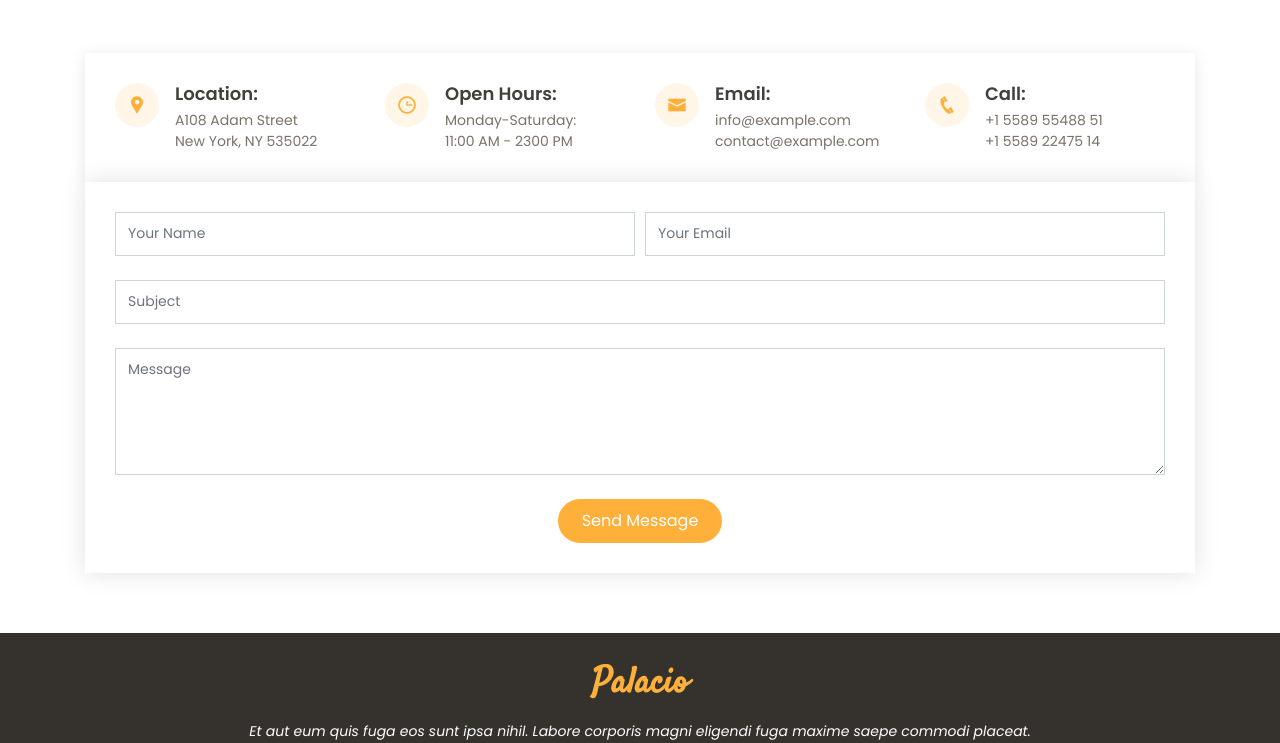
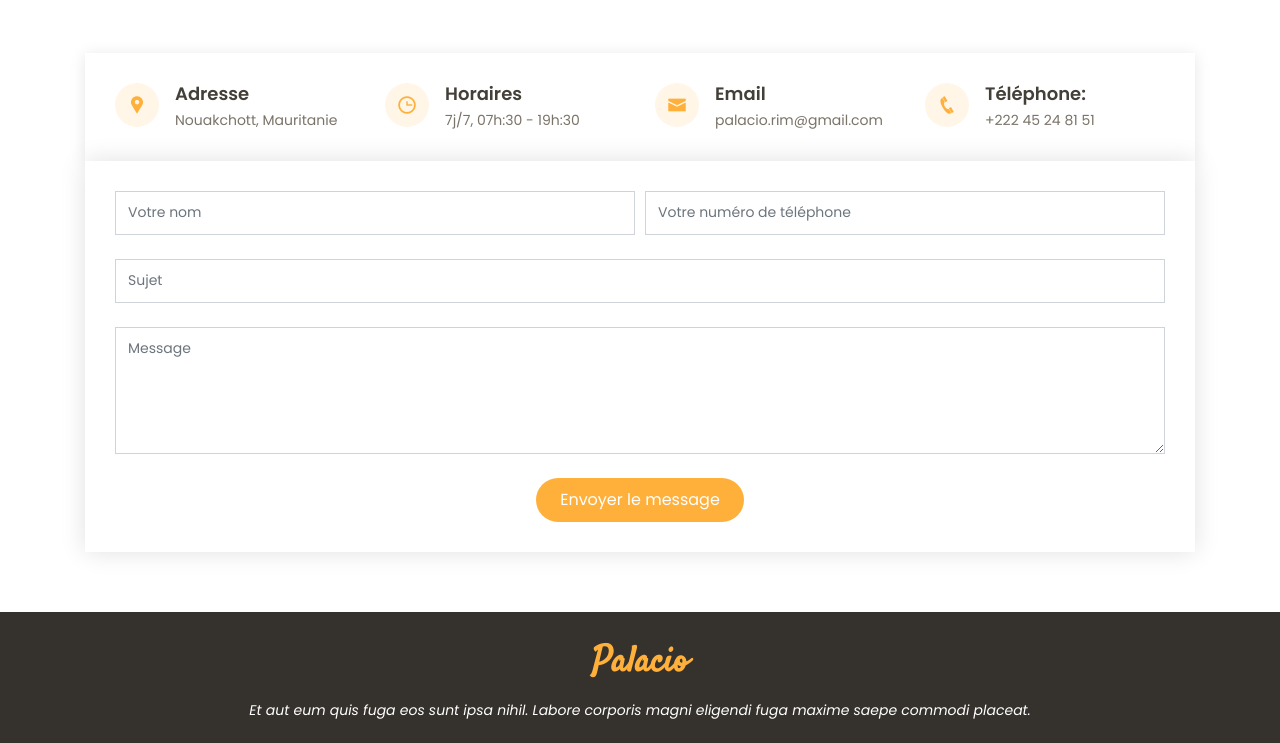
Before and after one commit to thediaf/Palacio, a plain HTML site: page index.html in a window 1280 px wide. Shown: the part 7501-8244 px from the top of the page. Drawn offline with Linux system fonts and the light colour scheme.

Commit message:
Updated contact section

```diff
--- a/index.html
+++ b/index.html
@@ -978,42 +978,40 @@
             <div class="container">
 
                 <div class="section-title">
-                    <h2><span>Contact</span> Us</h2>
+                    <h2><span>Contactez</span> Nous</h2>
                     <p>Ut possimus qui ut temporibus culpa velit eveniet modi omnis est adipisci expedita at voluptas atque vitae autem.</p>
                 </div>
             </div>
 
             <div class="map">
-                <iframe style="border:0; width: 100%; height: 350px;" src="https://www.google.com/maps/embed?pb=!1m14!1m8!1m3!1d12097.433213460943!2d-74.0062269!3d40.7101282!3m2!1i1024!2i768!4f13.1!3m3!1m2!1s0x0%3A0xb89d1fe6bc499443!2sDowntown+Conference+Center!5e0!3m2!1smk!2sbg!4v1539943755621"
-                    frameborder="0" allowfullscreen></iframe>
+                <iframe style="border:0; width: 100%; height: 350px;" src="https://www.google.com/maps/embed?pb=!1m14!1m8!1m3!1d15169.000493281512!2d-15.9828883!3d18.1062371!3m2!1i1024!2i768!4f13.1!3m3!1m2!1s0x0%3A0x3f29b7c66bdae503!2sPalacio!5e0!3m2!1sfr!2s!4v1603148750438!5m2!1sfr!2s" frameborder="0" allowfullscreen></iframe>
             </div>
-
             <div class="container mt-5">
 
                 <div class="info-wrap">
                     <div class="row">
                         <div class="col-lg-3 col-md-6 info">
                             <i class="icofont-google-map"></i>
-                            <h4>Location:</h4>
-                            <p>A108 Adam Street<br>New York, NY 535022</p>
+                            <h4>Adresse</h4>
+                            <p>Nouakchott, Mauritanie</p>
                         </div>
 
                         <div class="col-lg-3 col-md-6 info mt-4 mt-lg-0">
                             <i class="icofont-clock-time icofont-rotate-90"></i>
-                            <h4>Open Hours:</h4>
-                            <p>Monday-Saturday:<br>11:00 AM - 2300 PM</p>
+                            <h4>Horaires</h4>
+                            <p>7j/7, 07h:30 - 19h:30</p>
                         </div>
 
                         <div class="col-lg-3 col-md-6 info mt-4 mt-lg-0">
                             <i class="icofont-envelope"></i>
-                            <h4>Email:</h4>
-                            <p>info@example.com<br>contact@example.com</p>
+                            <h4>Email</h4>
+                            <p>palacio.rim@gmail.com</p>
                         </div>
 
                         <div class="col-lg-3 col-md-6 info mt-4 mt-lg-0">
                             <i class="icofont-phone"></i>
-                            <h4>Call:</h4>
-                            <p>+1 5589 55488 51<br>+1 5589 22475 14</p>
+                            <h4>Téléphone:</h4>
+                            <p>+222 45 24 81 51</p>
                         </div>
                     </div>
                 </div>
@@ -1021,28 +1019,28 @@
                 <form action="forms/contact.php" method="post" role="form" class="php-email-form">
                     <div class="form-row">
                         <div class="col-md-6 form-group">
-                            <input type="text" name="name" class="form-control" id="name" placeholder="Your Name" data-rule="minlen:4" data-msg="Please enter at least 4 chars" />
+                            <input type="text" name="name" class="form-control" id="name" placeholder="Votre nom" data-rule="minlen:4" data-msg="Please enter at least 4 chars" />
                             <div class="validate"></div>
                         </div>
                         <div class="col-md-6 form-group">
-                            <input type="email" class="form-control" name="email" id="email" placeholder="Your Email" data-rule="email" data-msg="Please enter a valid email" />
+                            <input type="text" class="form-control" name="phone" id="phone" placeholder="Votre numéro de téléphone" data-rule="minlen:8" data-msg="Entrez un numéro de téléphone valide" />
                             <div class="validate"></div>
                         </div>
                     </div>
                     <div class="form-group">
-                        <input type="text" class="form-control" name="subject" id="subject" placeholder="Subject" data-rule="minlen:4" data-msg="Please enter at least 8 chars of subject" />
+                        <input type="text" class="form-control" name="subject" id="subject" placeholder="Sujet" data-rule="minlen:4" data-msg="Please enter at least 8 chars of subject" />
                         <div class="validate"></div>
                     </div>
                     <div class="form-group">
-                        <textarea class="form-control" name="message" rows="5" data-rule="required" data-msg="Please write something for us" placeholder="Message"></textarea>
+                        <textarea class="form-control" name="message" rows="5" data-rule="required" data-msg="Écrivez nous quelque chose..." placeholder="Message"></textarea>
                         <div class="validate"></div>
                     </div>
                     <div class="mb-3">
-                        <div class="loading">Loading</div>
+                        <div class="loading">Chargement</div>
                         <div class="error-message"></div>
-                        <div class="sent-message">Your message has been sent. Thank you!</div>
+                        <div class="sent-message">Votre message a été envoyé. Merci!</div>
                     </div>
-                    <div class="text-center"><button type="submit">Send Message</button></div>
+                    <div class="text-center"><button type="submit">Envoyer le message</button></div>
                 </form>
 
             </div>
```
